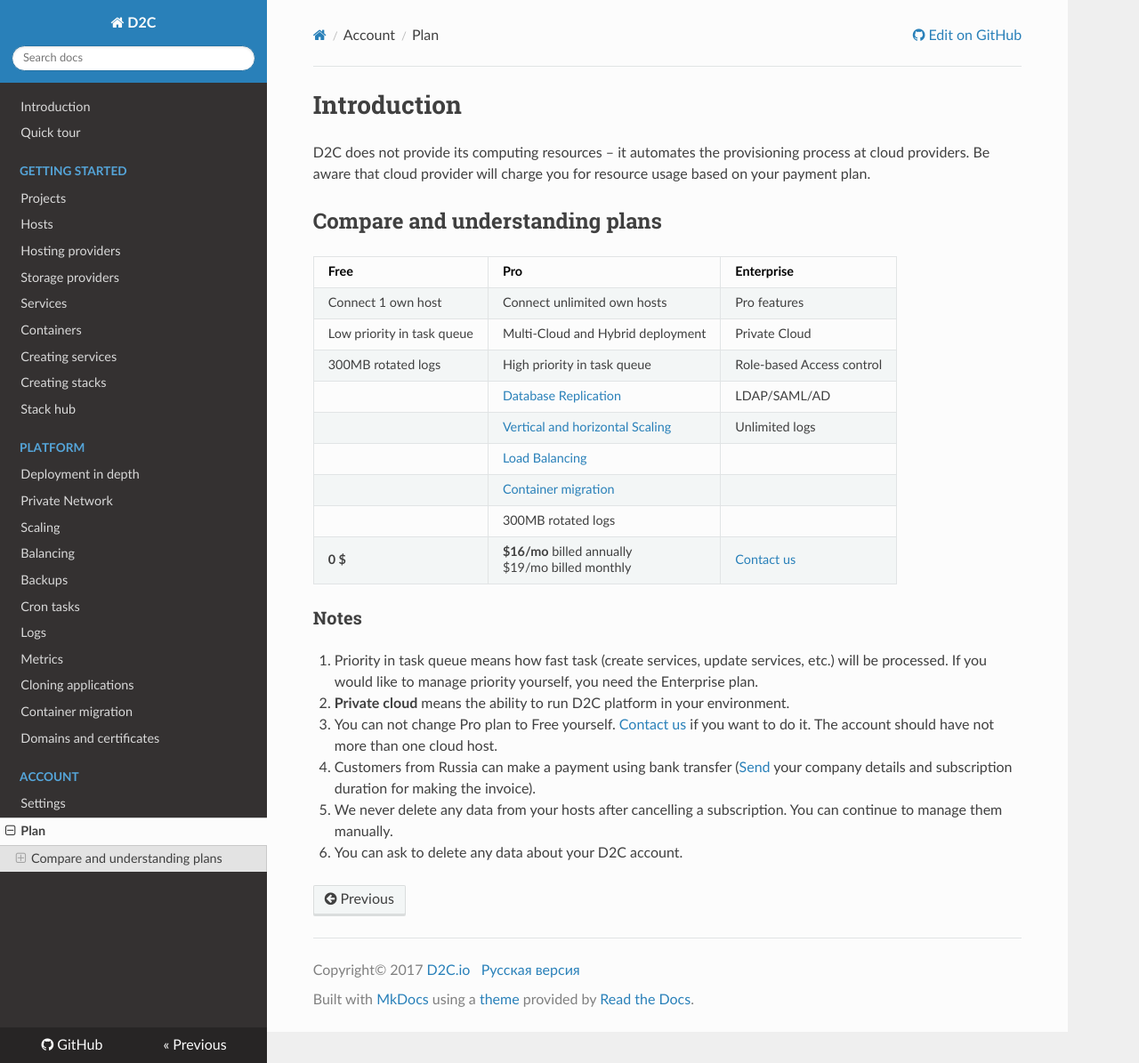
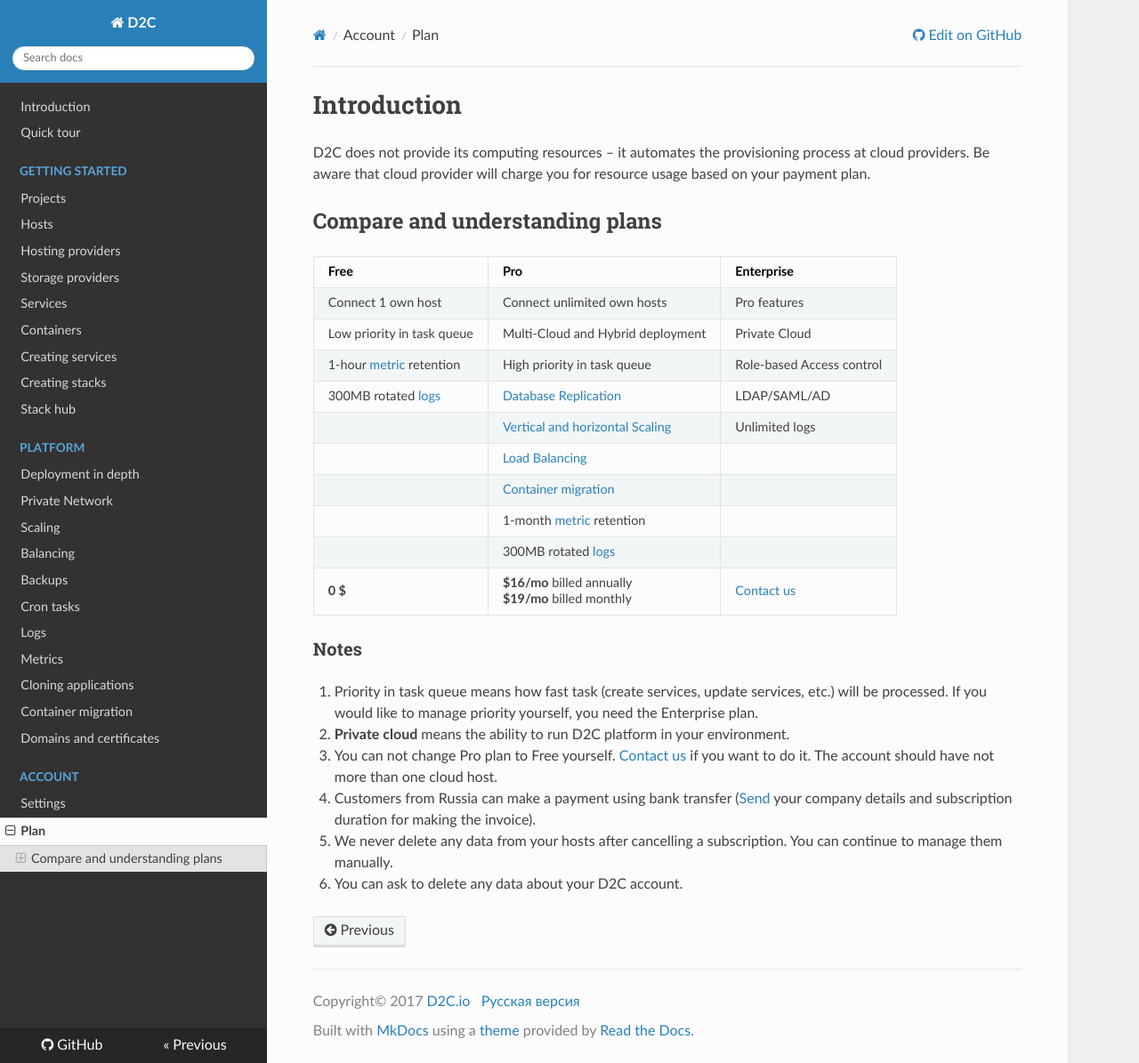
Before and after one commit to d2cio/docs, an MkDocs documentation site: the page built from docs/account/plan.md, in a window 1280 px wide and 1195 px high. Shown: the whole window at 89% size. Built offline with MkDocs 1.6.1, drawn with Linux system fonts in a browser that asks for light colours; nearby versions of some CDN libraries; old or Windows-style settings are respelled for this version of MkDocs.

Commit message:
changed plans

```diff
--- a/docs/account/plan.md
+++ b/docs/account/plan.md
@@ -4,17 +4,19 @@ D2C does not provide its computing resources – it automates the provisioning p
 
 ## Compare and understanding plans
 
-| Free                          | Pro                                                     | Enterprise   |
-| :------------- |              :------------- |                                           :------------- |
-| Connect 1 own host                  | Connect unlimited own hosts                           |  Pro features                        |
-| Low priority in task queue    | Multi-Cloud and Hybrid deployment                       |  Private Cloud                       |
-| 300MB rotated logs            | High priority in task queue                             |  Role-based Access control           |
-|                               | [Database Replication](/platform/scaling/)              |  LDAP/SAML/AD  |
-|                               | [Vertical and horizontal Scaling](/platform/scaling/)   |  Unlimited logs  |
-|                               | [Load Balancing](/platform/balancing/)                  |   |
-|                               | [Container migration](/platform/migration/)      |                                                                             |
-|                               | 300MB rotated logs                          |              |
-| **0 $**                       | **$16/mo** billed annually<br>$19/mo billed monthly  | [Contact us](mailto:support@d2c.io)  |
+Free                                          | Pro                                                      | Enterprise
+:-------------------------------------------- | :------------------------------------------------------- | :----------------------------------
+Connect 1 own host                            | Connect unlimited own hosts                              | Pro features
+Low priority in task queue                    | Multi-Cloud and Hybrid deployment                        | Private Cloud
+1-hour [metric](/platform/metrics/) retention | High priority in task queue                              | Role-based Access control
+300MB rotated [logs](/platform/logs/)         | [Database Replication](/platform/scaling/)               | LDAP/SAML/AD
+                                              | [Vertical and horizontal Scaling](/platform/scaling/)    | Unlimited logs
+                                              | [Load Balancing](/platform/balancing/)                   |
+                                              | [Container migration](/platform/migration/)              |
+                                              | 1-month [metric](/platform/metrics/) retention           |
+                                              | 300MB rotated [logs](/platform/logs/)                    |
+**0 $**                                       | **$16/mo** billed annually<br>**$19/mo** billed monthly  | [Contact us](mailto:support@d2c.io)
+
 
 ### Notes
 
```
